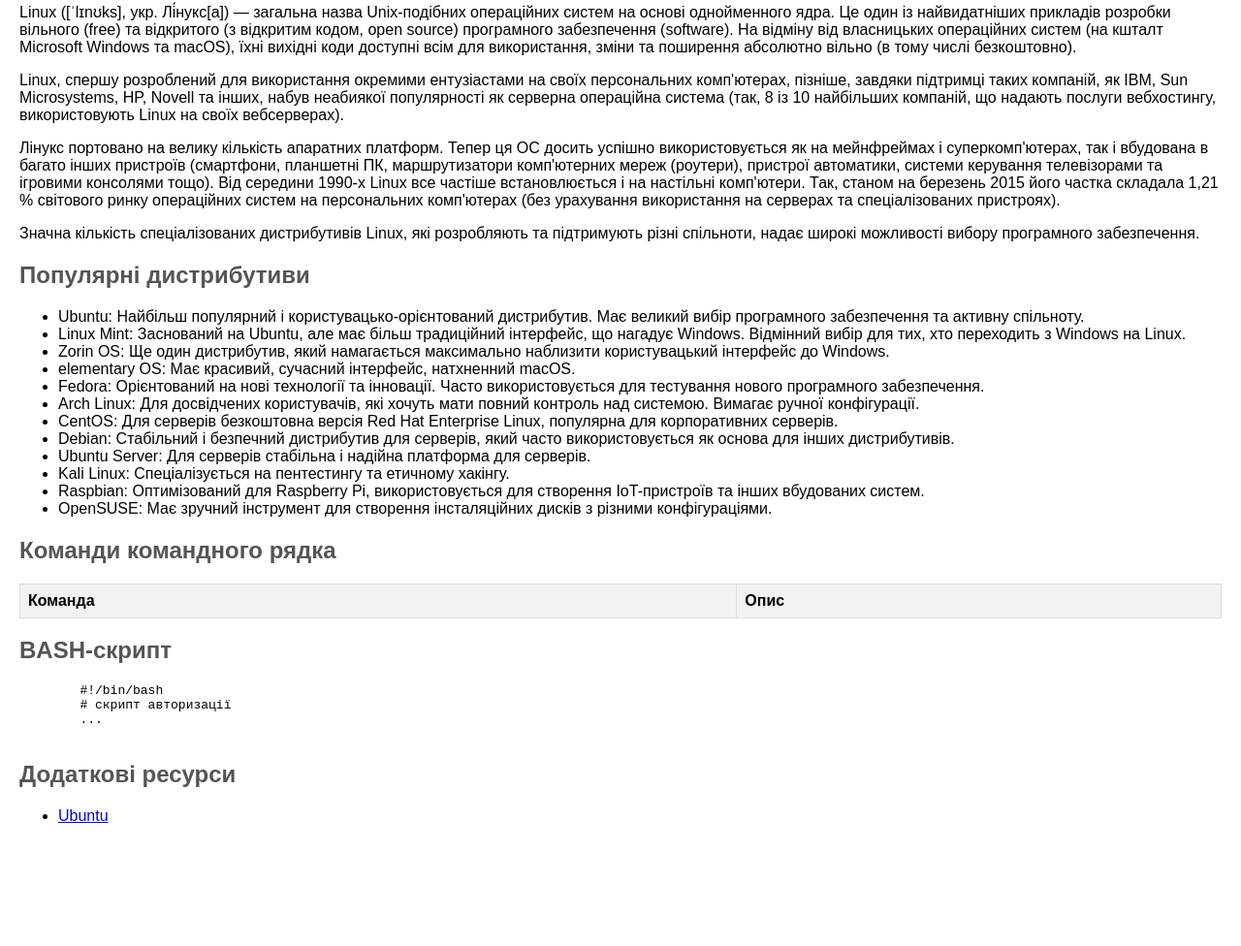
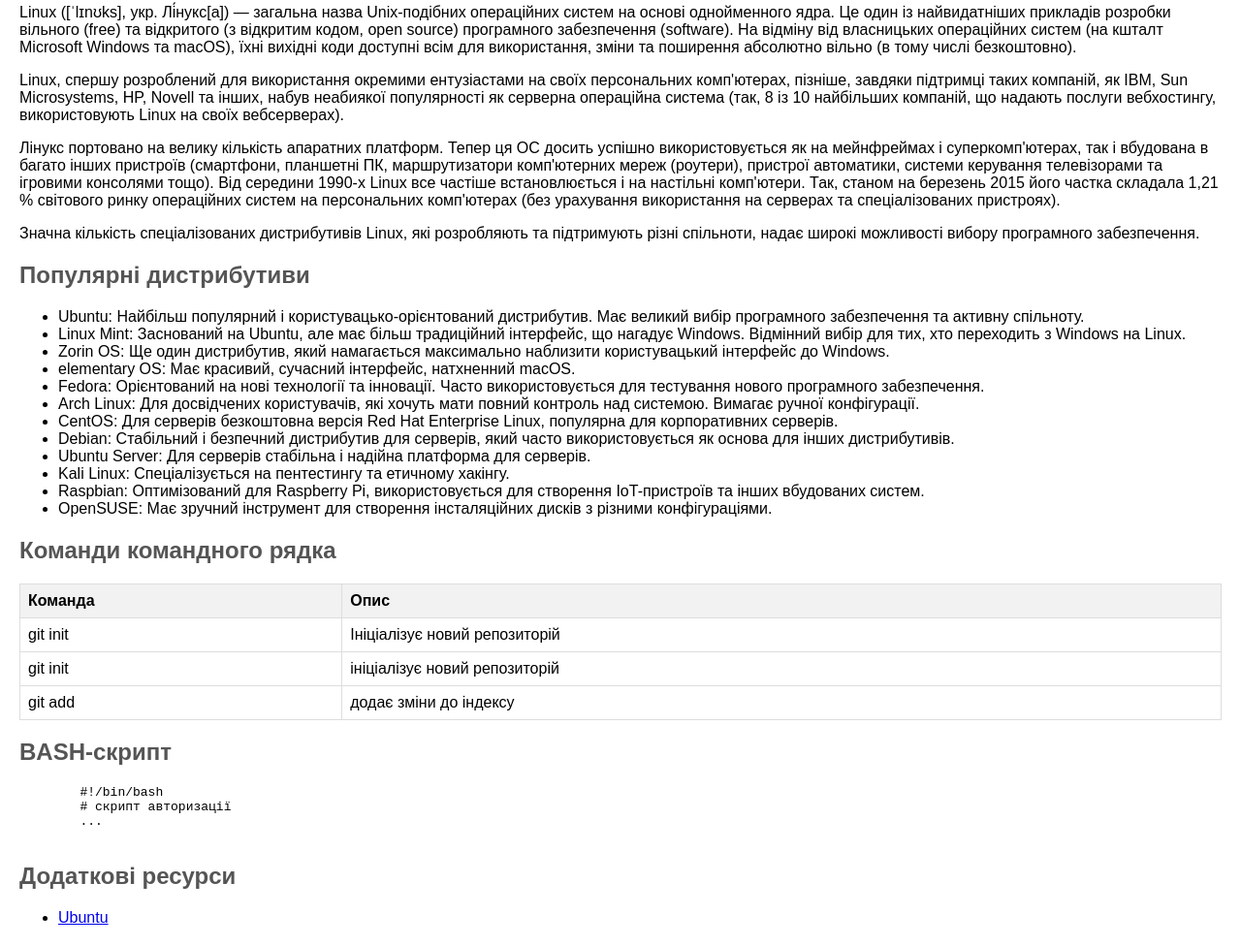
Before and after one commit to Niutka/git, a plain HTML site: page linux.html in a window 1280 px wide. Shown: the part 76-1052 px from the top of the page at 97% size. Before the commit the page ends 947 px from the top, so only its background shows below. Drawn offline with Linux system fonts and the light colour scheme.

Commit message:
Update linux.html

```diff
--- a/linux.html
+++ b/linux.html
@@ -37,6 +37,18 @@
             <th>Команда</th>
             <th>Опис</th>
         </tr>
+        <tr>
+            <td>git init</td>
+            <td>Ініціалізує новий репозиторій</td>
+        </tr>
+        <tr>
+            <td>git init</td>
+            <td>ініціалізує новий репозиторій</td>
+        </tr>
+        <tr>
+            <td>git add</td>
+            <td>додає зміни до індексу</td>
+        </tr>
         </table>
     <h2>BASH-скрипт</h2>
     <pre>
```
